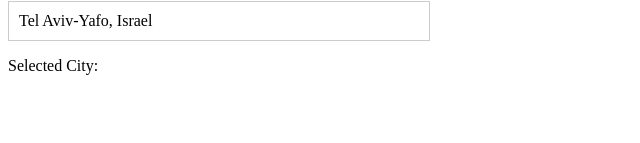
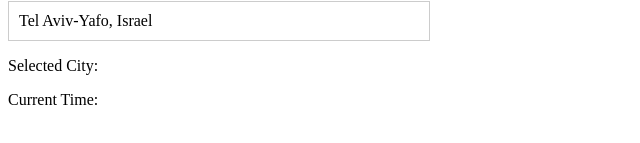
Before and after one commit to WitkowskiMichau/vue-training-from-start, a Vue app: page / in a window 1280 px wide. Shown: the part 309-452 px from the top of the page, without its empty margins (0-640 px from the left). Built offline with nearby package versions, Linux system fonts and the light colour scheme.

Commit message:
add watch

```diff
--- a/package.json
+++ b/package.json
@@ -12,6 +12,8 @@
     "lint": "eslint . --ext .vue,.js,.jsx,.cjs,.mjs,.ts,.tsx,.cts,.mts --fix --ignore-path .gitignore"
   },
   "dependencies": {
+    "install": "^0.13.0",
+    "moment-timezone": "^0.5.45",
     "vue": "^3.4.21"
   },
   "devDependencies": {
--- a/src/App.vue
+++ b/src/App.vue
@@ -6,7 +6,7 @@
         @update:selectedCity="updateSelectedCity"
     >
       <template #selectedCity>
-        <p>Selected City: {{ selectedCity }}</p>
+        <p>Selected City: {{ selectedCity.name }}</p>
       </template>
     </CitySelect>
   </div>
@@ -17,18 +17,18 @@ import { ref } from 'vue';
 import CitySelect from './components/CitySelect.vue';
 
 const cityList = ref([
-  'Holmdel, New Jersey',
-  'Atlanta, Georgia',
-  'San Francisco, California',
-  'Basingstoke, United Kingdom',
-  'London, Shoreditch, United Kingdom',
-  'London, Canary Wharf, United Kingdom',
-  'Tel Aviv-Yafo, Israel'
+  { name: 'Holmdel, New Jersey', timezone: 'America/New_York' },
+  { name: 'Atlanta, Georgia', timezone: 'America/New_York' },
+  { name: 'San Francisco, California', timezone: 'America/Los_Angeles' },
+  { name: 'Basingstoke, United Kingdom', timezone: 'Europe/London' },
+  { name: 'London, Shoreditch, United Kingdom', timezone: 'Europe/London' },
+  { name: 'London, Canary Wharf, United Kingdom', timezone: 'Europe/London' },
+  { name: 'Tel Aviv-Yafo, Israel', timezone: 'Asia/Jerusalem' }
 ]);
 
-const selectedCity = ref('');
+const selectedCity = ref({ name: '', timezone: '' });
 
-const updateSelectedCity = (city: string) => {
+const updateSelectedCity = (city) => {
   selectedCity.value = city;
 };
 </script>
--- a/src/components/CitySelect.vue
+++ b/src/components/CitySelect.vue
@@ -2,20 +2,22 @@
   <div>
     <div
         v-for="city in cities"
-        :key="city"
+        :key="city.name"
         @click="handleClick(city)"
         @mouseenter="onHover(city)"
         @mouseleave="onLeave"
         :class="['city-item', { hovered: city === hoveredCity, selected: city === selectedCity }]"
     >
-      {{ city }}
+      {{ city.name }}
     </div>
     <slot name="selectedCity"></slot>
+    <p v-if="selectedCity">Current Time: {{ localTime }}</p>
   </div>
 </template>
 
 <script setup lang="ts">
-import { ref } from 'vue';
+import { ref, watch } from 'vue';
+import moment from 'moment-timezone';
 import { defineProps, defineEmits } from 'vue';
 
 const props = defineProps({
@@ -24,25 +26,37 @@ const props = defineProps({
     required: true
   },
   selectedCity: {
-    type: String,
+    type: Object,
     required: false,
-    default: ''
+    default: () => ({ name: '', timezone: '' })
   }
 });
 
 const emit = defineEmits(['update:selectedCity']);
-const hoveredCity = ref('');
+const hoveredCity = ref(null);
+const localTime = ref('');
 
-const handleClick = (city: string) => {
+const handleClick = (city) => {
   emit('update:selectedCity', city);
 };
 
-const onHover = (city: string) => {
+const onHover = (city) => {
   hoveredCity.value = city;
 };
 
 const onLeave = () => {
-  hoveredCity.value = '';
+  hoveredCity.value = null;
+};
+
+watch(() => props.selectedCity, (newCity) => {
+  if (newCity && newCity.timezone) {
+    updateTime(newCity.timezone);
+  }
+}, { immediate: true });
+
+const updateTime = (timezone) => {
+  localTime.value = moment().tz(timezone).format('YYYY-MM-DD HH:mm:ss');
+  setTimeout(() => updateTime(timezone), 1000); // Update time every second
 };
 </script>
 
```
Also changed, not shown: 1 other file (tests, documents, lock files or other folders).
